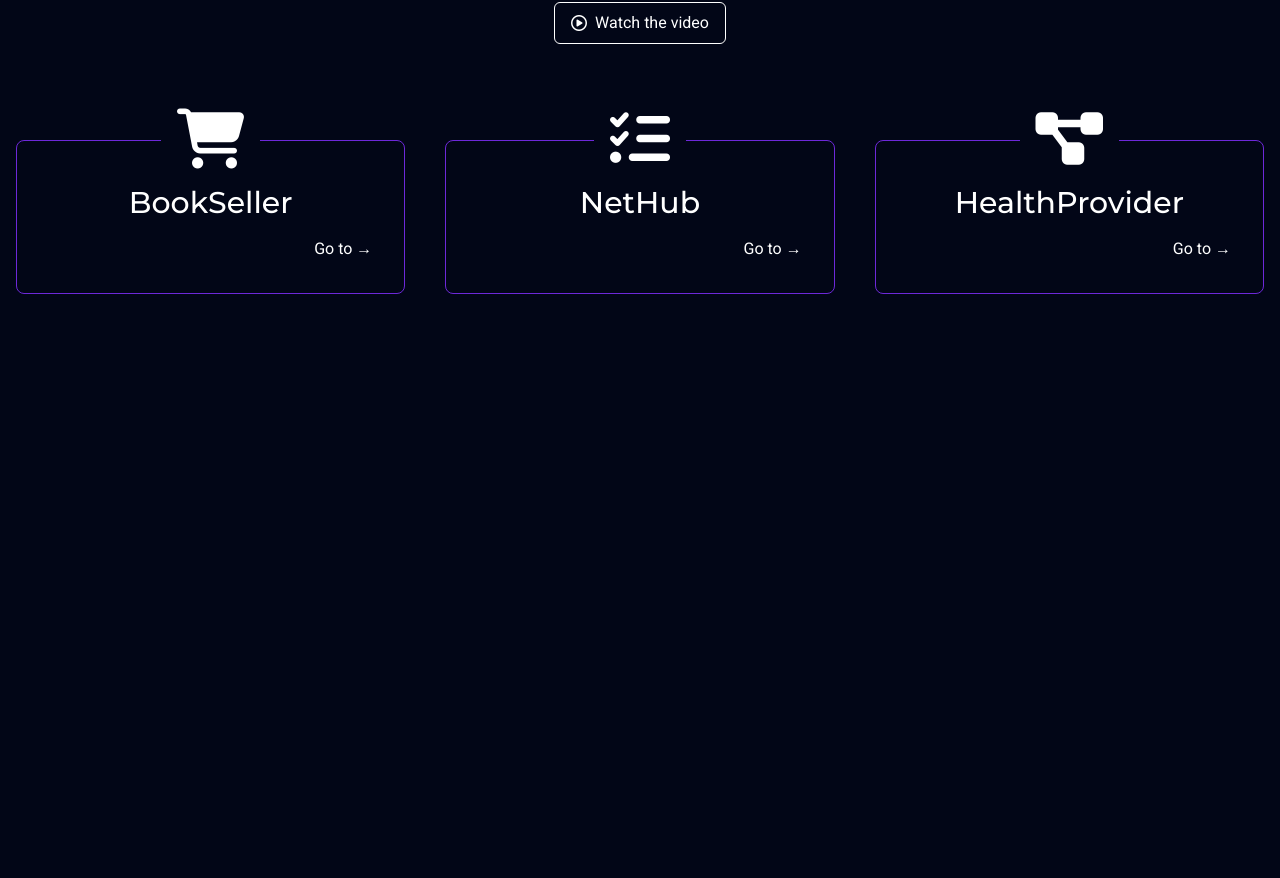
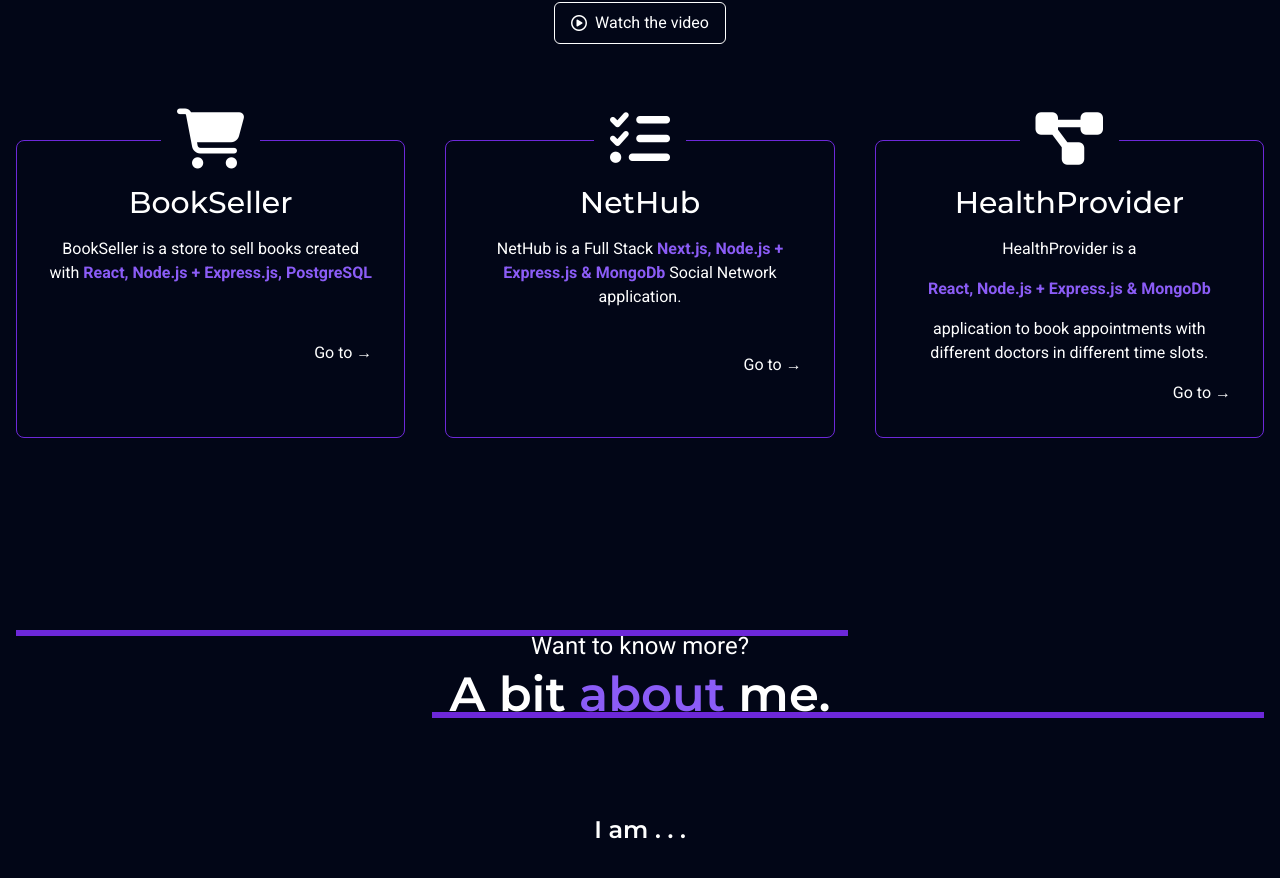
Before and after one commit to XoDeR/PortfolioSv, a SvelteKit app in the folder portfolio-sv/: page / in a window 1280 px wide. Shown: the part 944-1822 px from the top of the page. Before the commit the page ends 1382 px from the top, so only its background shows below. Built offline with nearby package versions, Linux system fonts and the light colour scheme.

Commit message:
Added a section in main

```diff
--- a/portfolio-sv/src/components/Header.svelte
+++ b/portfolio-sv/src/components/Header.svelte
@@ -13,7 +13,7 @@
   <h1 class="font-medium">
     <b class="font-bold montserrat">Victor</b> Codeberg
   </h1>
-  <div class="sm:flex items-center gap-4 hidden">
+  <div class="sm:flex ml-auto pr-4 items-center gap-4 hidden">
     {#each tabs as tab, index}
       <a href={tab.link} class="duration-200 hover:text-violet-400">
         <p>{tab.name}</p>
--- a/portfolio-sv/src/components/Main.svelte
+++ b/portfolio-sv/src/components/Main.svelte
@@ -47,14 +47,32 @@
     </a>
     <div class="grid grid-cols-1 lg:grid-cols-3 gap-12 lg:gap-10">
       <Step step={steps[0]}>
-
+        <p>BookSeller is a store to sell books created with
+        <strong class="text-violet-500">React, Node.js + Express.js, PostgreSQL</strong>
+        </p>
       </Step>
       <Step step={steps[1]}>
-
+        <p>NetHub is a Full Stack
+        <strong class="text-violet-500">Next.js, Node.js + Express.js & MongoDb</strong>
+        Social Network application.
+        </p>
       </Step>
       <Step step={steps[2]}>
-
+        <p>HealthProvider is a</p>
+        <strong class="text-violet-500">React, Node.js + Express.js & MongoDb</strong>
+         application to book appointments with different doctors in different time slots.
       </Step>
     </div>
   </section>
+  <section id="about" class="py-20 pt-10 lg:pt-16 lg-py-32 flex flex-col gap-16 sm:gap-20 md:gap-24 relative">
+    <div class="flex flex-col gap-2 text-center relative before:absolute before:top-0
+      before:left-0 before:w-2/3 before:h-1.5 before:bg-violet-700
+      after:absolute after:bottom-0
+      after:right-0 after:w-2/3 after:h-1.5 after:bg-violet-700">
+      <h6 class="text-lg sm:text-xl md:text-2xl">Want to know more?</h6>
+      <h3 class="font-semibold text-3xl sm:text-4xl md:text-5xl">A bit <span class="montserrat text-violet-500">about</span> me.</h3>
+    </div>
+    <p class="mx-auto montserrat font-semibold text-lg sm:texl-xl md:text-2xl">I am . . .</p>
+    <div class="flex flex-col gap-20 w-full mx-auto max-w-[800px]"></div>
+  </section>
 </main>
```
